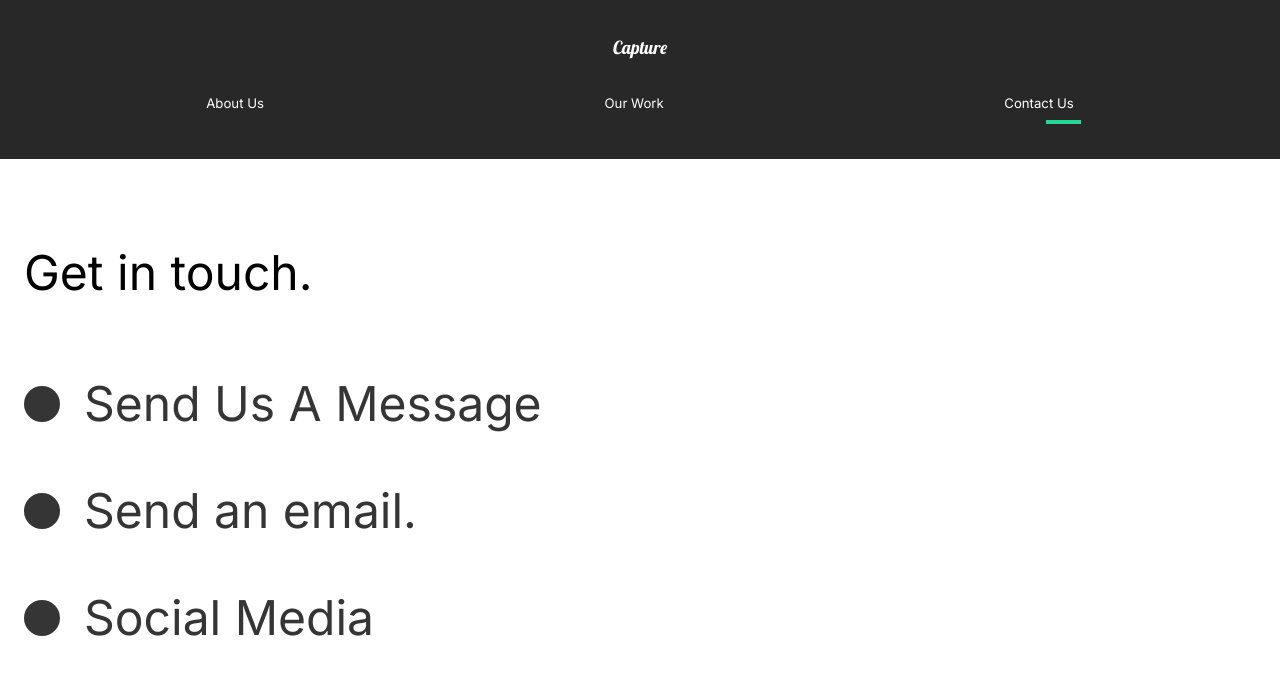
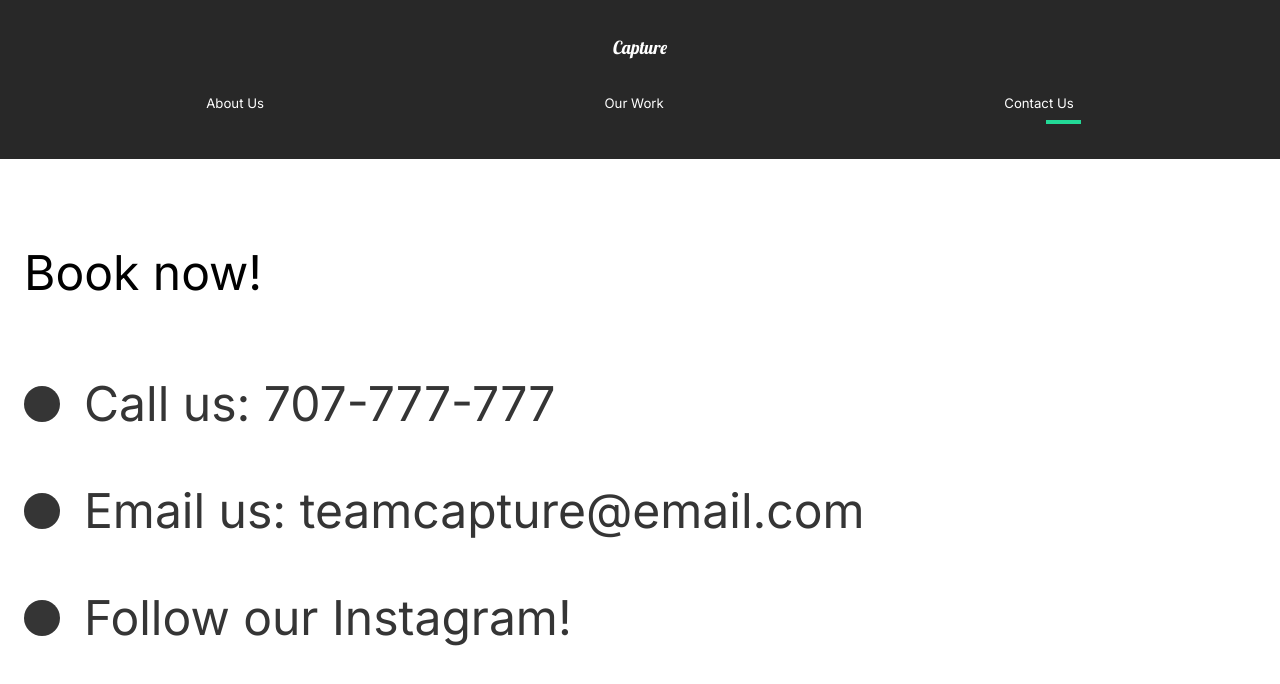
Before and after one commit to DVarner94/capture, a React (Create React App) app: page /contact in a window 1280 px wide. Shown: the top 684 px of the page. Built offline with nearby package versions, Linux system fonts and the light colour scheme.

Commit message:
updated copy

```diff
--- a/src/pages/ContactUs.js
+++ b/src/pages/ContactUs.js
@@ -15,26 +15,26 @@ const ContactUs = () => {
     >
       <Title>
         <Hide>
-                    <motion.h2 variants={titleAnim}>Get in touch.</motion.h2>
+          <motion.h2 variants={titleAnim}>Book now!</motion.h2>
         </Hide>
       </Title>
       <div>
         <Hide>
           <Social variants={titleAnim}>
             <Circle />
-                        <h2>Send Us A Message</h2>
+            <h2>Call us: 707-777-777</h2>
           </Social>
         </Hide>
         <Hide>
           <Social variants={titleAnim}>
             <Circle />
-                        <h2>Send an email.</h2>
+            <h2>Email us: teamcapture@email.com</h2>
           </Social>
         </Hide>
         <Hide>
           <Social variants={titleAnim}>
             <Circle />
-                        <h2>Social Media</h2>
+            <h2>Follow our Instagram!</h2>
           </Social>
         </Hide>
       </div>
```
Lines whose indentation alone changed are shown as unchanged.
